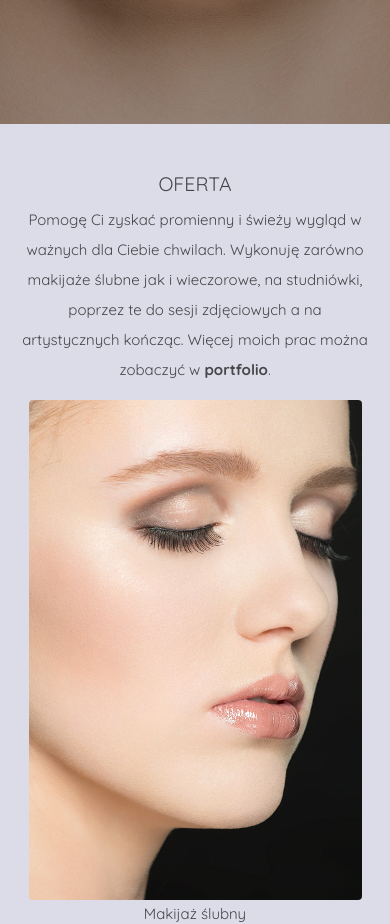
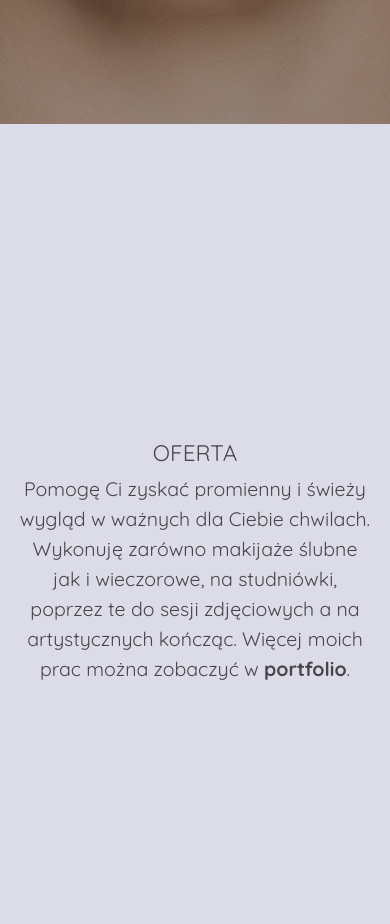
Before and after one commit to KajaDubiel/color-garden, a plain HTML site: page index.html in a window 390 px wide. Shown: the part 720-1644 px from the top of the page. Drawn offline with nearby package versions, Linux system fonts and the light colour scheme.

Commit message:
maybe better lanscape mobile

```diff
--- a/index.html
+++ b/index.html
@@ -40,8 +40,8 @@
     </div>
 
    <!--offer-->
-   <div class="oferta flex">
-   <h1 id="offer" class="offer">OFERTA</h1>
+   <div class="oferta flex" id="offer">
+   <h1  class="offer">OFERTA</h1>
    <p class="offerp"> Pomogę Ci zyskać promienny i świeży wygląd w ważnych dla Ciebie chwilach. Wykonuję zarówno makijaże ślubne jak i wieczorowe, na studniówki, poprzez te do sesji zdjęciowych a na artystycznych kończąc.
    Więcej moich prac można zobaczyć w <a href="#portfolio">portfolio</a>.
   </p>
--- a/resources/css/style.css
+++ b/resources/css/style.css
@@ -172,12 +172,11 @@ nav {
   }
 
   .land h1{
-    border: solid yellow;
     text-align: center;
   }
 }
 
-@media only screen and (max-width: 600px){
+@media only screen and (max-width: 600px) and (orientation: portrait){
   .land{
     background: linear-gradient(
                          rgba(0, 0, 0, 0.4),
@@ -187,8 +186,10 @@ nav {
     background-size: cover;
     background-attachment: fixed;
     background-position: center;
+
   }
-
+}
+@media only screen and (max-width: 600px){
   .text{
     margin-left: auto;
     margin-right: auto;
@@ -317,23 +318,31 @@ nav {
 }
 
 @media only screen and (max-width: 600px) {
-  .offer{
-    font-size: 1.3rem;
+  .oferta{
+    align-items: center;
+    justify-content: center;
   }
 
-  .offerp, .textsm h2{
-    font-size: 1rem;
+  .offer{
+    font-size: 1.5rem;
+    }
+
+  .offerp{
+    font-size: 1.3rem;
     margin-top: 0.4rem;
   }
-  .element{
+  /*.element{
     max-width: 100%;
+  }*/
+
+  .images{
+    display: none;
   }
-
-  .oferta img {
+/*  .oferta img {
     opacity: 1;
     transition: none !important;
     transform: none !important;
-  }
+  }*/
 }
 
 
@@ -432,3 +441,8 @@ footer a:hover{
   background-color: rgba(0, 0, 0, 0.5);
   transition: background-color ease-out 0.4s;
 }
+
+/*dodac wersję dla portrait orientation
+zrobić logo/dodac logo
+wersja mobilna - pomyslec nad rozwijanym menu
+*/
```
